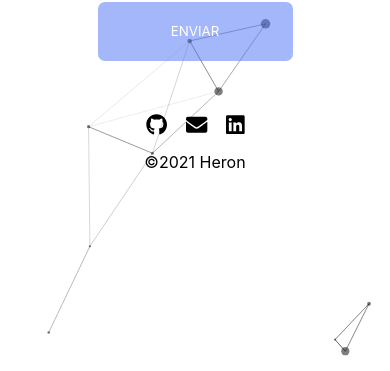
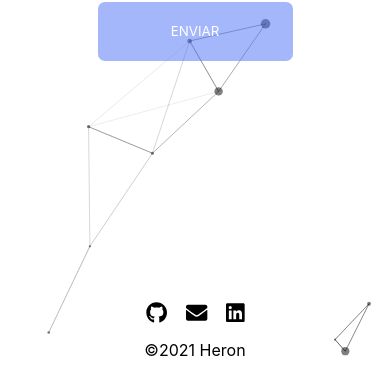
Before and after one commit to szHeron/Portfolio, a Next.js app: page /feedback in a window 390 px wide. Shown: the part 470-841 px from the top of the page. Built offline with nearby package versions, Linux system fonts and the light colour scheme.

Commit message:
responsiveness improvement

```diff
--- a/components/project.js
+++ b/components/project.js
@@ -6,7 +6,7 @@ const Content = styled.div`
     flex-direction: column;
     align-items: flex-start;
     width: 80vw;
-    height: 30vh;
+    height: 20vh;
     padding: 15px;
     padding-left: 35px;
     padding-right: 35px;
@@ -15,6 +15,7 @@ const Content = styled.div`
     color: #fff;
     z-index: 1;
     margin-bottom: 25px;
+    padding-bottom: 160px;
 
     div{
         display: flex;
--- a/pages/feedback.js
+++ b/pages/feedback.js
@@ -7,7 +7,7 @@ const Content = styled.div`
     display: flex;
     flex-direction: column;
     flex-wrap: wrap;
-    justify-content: center;
+    justify-content: space-around;
     align-items: center;
 `
 
@@ -173,7 +173,7 @@ export default function Feedback(){
                 </Button>
                 <span style={{color: '#00a000'}} id="response"/>
             </Form>
-            <Copy style={{marginTop: '25px',position: 'relative'}}/>
+            <Copy/>
         </Content>
     );
 };
--- a/pages/index.js
+++ b/pages/index.js
@@ -33,9 +33,7 @@ const Main = styled.main`
   margin: 5px;
   z-index: 1;
   h1{
-    @media (max-width: 768px){
-      font-size: 10vw;
-    }
+    font-size: 3em;
     span{
       color: ${props=>props.theme.colors.primary};
     }
@@ -53,7 +51,7 @@ export default function Home() {
               "Entusiasta da programação ;)", "Fã de videogames 🎮."],
               autoStart: true,
               delay: 45,
-              loop: true,
+              loop: true
             }}/>
             <ButtonCV/>
         </Main>
```
